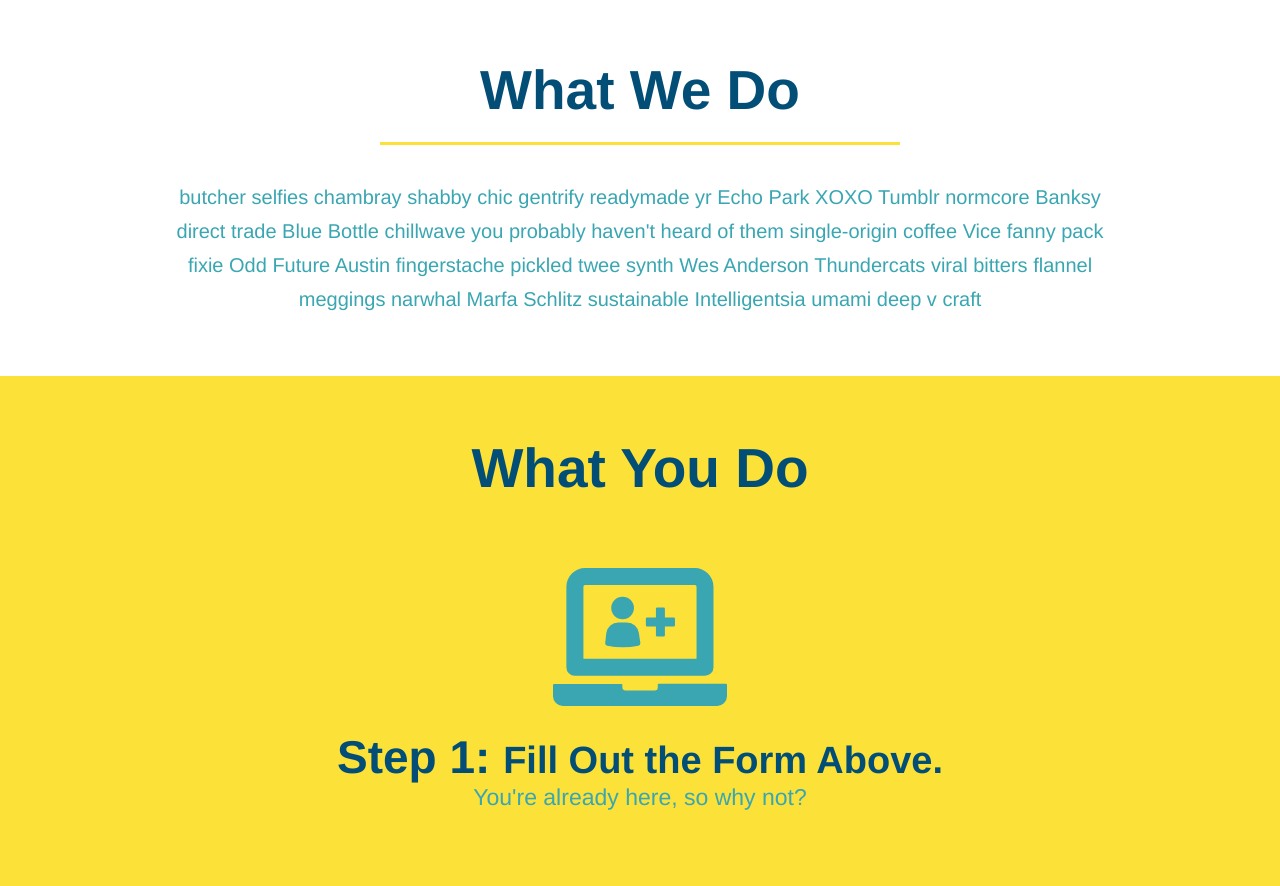
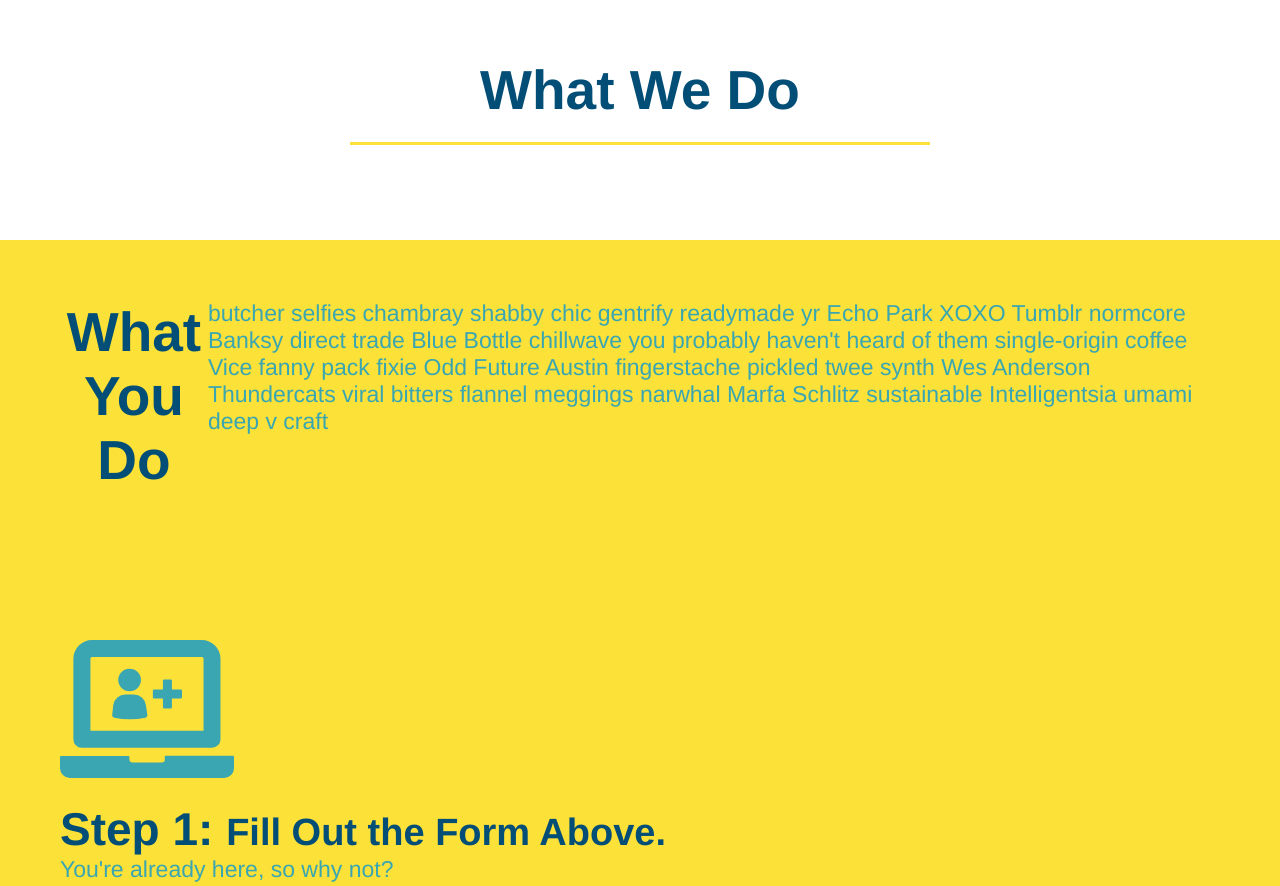
Before and after one commit to alexandergiannini/run-buddy-version-2, a plain HTML site: page index.html in a window 1280 px wide. Shown: the part 720-1606 px from the top of the page. Drawn offline with Linux system fonts and the light colour scheme.

Commit message:
added flexbox css rule to the hero and what we do section

```diff
--- a/index.html
+++ b/index.html
@@ -64,13 +64,17 @@
             </div>
         </section>
         <section id="what-we-do" class="intro">
-            <h2 class="section-title primary-border">What We Do</h2>
-            <p>
-            butcher selfies chambray shabby chic gentrify readymade yr Echo Park XOXO Tumblr normcore Banksy direct trade Blue Bottle chillwave you probably haven't heard of them single-origin coffee Vice fanny pack fixie Odd Future Austin fingerstache pickled twee synth Wes Anderson Thundercats viral bitters flannel meggings narwhal Marfa Schlitz sustainable Intelligentsia umami deep v craft
-            </p>
+            <div class="flex-row">
+                <h2 class="section-title primary-border">What We Do</h2>
+            </div>
         </section>
         <section id="what-you-do" class="steps">
-            <h2 class="section-title primary-border">What You Do</h2>
+            <div class="flex-row">
+                <h2 class="section-title primary-border">What You Do</h2>
+                <p>
+                    butcher selfies chambray shabby chic gentrify readymade yr Echo Park XOXO Tumblr normcore Banksy direct trade Blue Bottle chillwave you probably haven't heard of them single-origin coffee Vice fanny pack fixie Odd Future Austin fingerstache pickled twee synth Wes Anderson Thundercats viral bitters flannel meggings narwhal Marfa Schlitz sustainable Intelligentsia umami deep v craft
+                </p>
+            </div>
               <div>
                 <img src="step-1.svg" alt="" />
                 <h3>Step 1: <span>Fill Out the Form Above.</span></h3>
@@ -96,7 +100,9 @@
               </div>
         </section>
         <section id="your-trainers" class="trainers">
-            <h2 class="section-title primary-border">Meet The Trainers</h2>
+            <div class="flex-row">
+                <h2 class="section-title primary-border">Meet The Trainers</h2>
+            </div>
             <article class="trainer">
                 <img src="trainer-1.jpg" alt="Arron Stephens in his workout clothes, ready to pump iron" />
                 <div class="trainer-bio text-left">
@@ -132,7 +138,9 @@
             </article>
         </section>
         <section id="reach-out" class="contact">
-            <h2 class="section-title secondary-border">Reach Out</h2>
+            <div class="flex-row">
+                <h2 class="section-title secondary-border">Reach Out</h2>
+            </div>
             <div class="contact-info">
                 <iframe src="https://www.google.com/maps/embed?pb=!1m18!1m12!1m3!1d3306.7242911505655!2d-118.44593084888866!3d34.02528738051806!2m3!1f0!2f0!3f0!3m2!1i1024!2i768!4f13.1!3m3!1m2!1s0x80c2bb06f4744e09%3A0xb8b45fee603005c!2s11818%20Gateway%20Blvd%2C%20Los%20Angeles%2C%20CA%2090064!5e0!3m2!1sen!2sus!4v1607474190628!5m2!1sen!2sus"
                 width="400"
--- a/style.css
+++ b/style.css
@@ -137,17 +137,14 @@
     font-size: 16px;
   }
 
-.intro {
-    text-align: center;
-}
-
 .section-title {
     font-size: 55px;
     color: #024e76;
-    margin-bottom: 35px;
-    padding: 0 100px 20px 100px;
-    display: inline-block;
     border-bottom: 3px solid;
+    padding-bottom: 20px;
+    text-align: center;
+    margin: 0 auto 35px auto;
+    width: 50%
 }
 
 .primary-border {
@@ -164,10 +161,10 @@
     width: 80%;
     font-size: 20px;
     margin: 0 auto;
+    text-align: center;
 }
 
 .steps {
-    text-align: center;
     background: #fce138;
 }
 
@@ -193,10 +190,6 @@
 
 .steps span {
     font-size: 38px;
-}
-
-.trainers {
-    text-align: center;
 }
 
 .trainer {
@@ -242,7 +235,6 @@
     line-height: 1.3;
 }
 .contact {
-    text-align: center;
     background: #024e76;
 }
 
@@ -278,6 +270,10 @@
     color: white;
 
   }
+
+.flex-row {
+    display: flex;
+}
 /* for some reason this code doesnt seem to be executing! same code as above block!! ^^
 .contact-info div{
     width: 410px;
```
